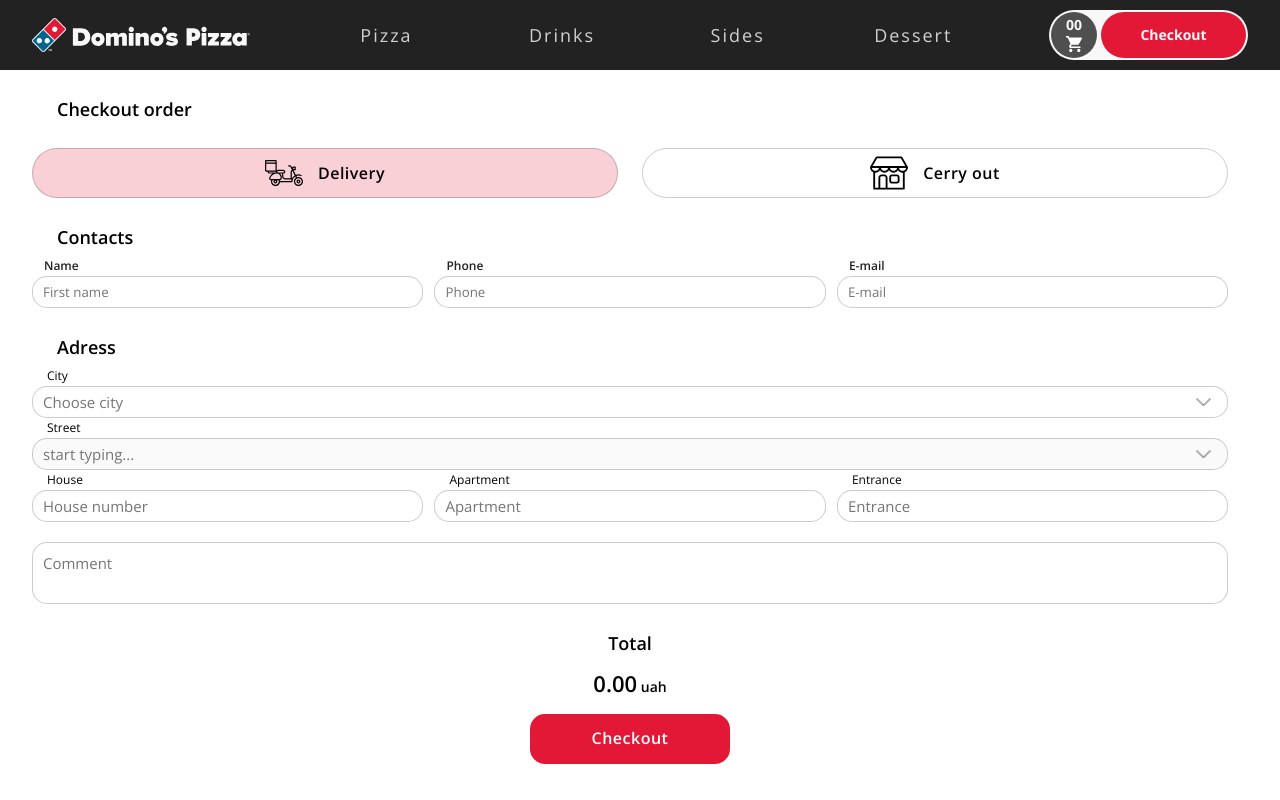
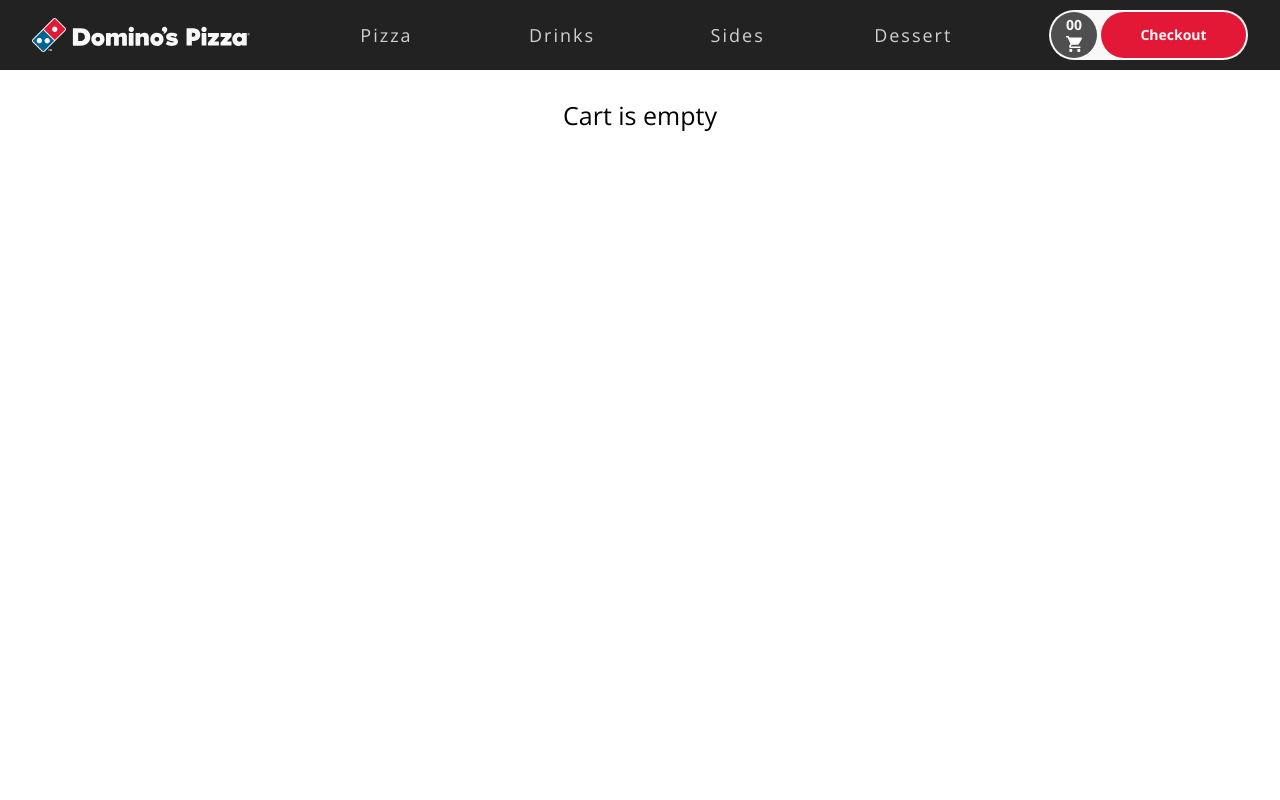
Before and after one commit to Valentos215/Pizza-shop, a React (Create React App) app: page /checkout in a window 1280 px wide. Built offline with nearby package versions, Linux system fonts and the light colour scheme.

Commit message:
Finish checkout page

```diff
--- a/src/components/Checkout/Checkout.module.scss
+++ b/src/components/Checkout/Checkout.module.scss
@@ -8,3 +8,10 @@
       flex-direction: column;
    }
 }
+.title {
+   margin-top: 100px;
+   font-size: 25px;
+   line-height: 30px;
+   text-align: center;
+   padding: 0 4%;
+}
--- a/src/components/Checkout/Checkout.tsx
+++ b/src/components/Checkout/Checkout.tsx
@@ -1,13 +1,28 @@
+import { useState, useContext } from "react";
+import { CartContext } from "../../contexts/cartContext";
 import s from "./Checkout.module.scss";
 import Form from "./Form/Form";
 import Order from "./Order/Order";
 
 const Checkout = () => {
+  const [checkoutSuccess, setCheckoutSuccess] = useState(false);
+  const [cart] = useContext(CartContext);
+
+  if (checkoutSuccess)
+    return (
+      <div className={s.title}>
+        You have successfully placed an order, wait for the operator's call
+      </div>
+    );
+  if (!cart[0]) {
+    return <div className={s.title}>Cart is empty</div>;
+  }
+
   return (
     <div className="container">
       <div className={s.wrapper}>
         <Order />
-        <Form />
+        <Form setCheckoutSuccess={setCheckoutSuccess} />
       </div>
     </div>
   );
--- a/src/components/Checkout/Form/Form.module.scss
+++ b/src/components/Checkout/Form/Form.module.scss
@@ -102,6 +102,7 @@
    }
 }
 .total {
+   position: relative;
    align-self: center;
    & h3 {
       margin-left: 0;
@@ -145,3 +146,8 @@
       }
    }
 }
+.preloader {
+   position: absolute;
+   width: 100%;
+   bottom: 190px;
+}
--- a/src/components/Checkout/Form/Form.tsx
+++ b/src/components/Checkout/Form/Form.tsx
@@ -1,4 +1,4 @@
-import { useContext, useState } from "react";
+import { useContext, useState, useEffect } from "react";
 import s from "./Form.module.scss";
 import deliveryLogo from "../../../assets/Delivery.svg";
 import carryOutLogo from "../../../assets/CarryOut.svg";
@@ -9,6 +9,8 @@ import Store from "./Store";
 import { useFormik } from "formik";
 import * as Yup from "yup";
 import InputMask from "react-input-mask";
+import useFetch from "../../../hooks/useFetch";
+import Preloader from "../../sharedComponents/Preloader/Preloader";
 
 type StoreAdress = { city: string; store: string };
 type DeliveryAdress = {
@@ -18,15 +20,19 @@ type DeliveryAdress = {
   apartment?: string;
   entrance?: string;
 };
+type FormProps = {
+  setCheckoutSuccess: React.Dispatch<React.SetStateAction<boolean>>;
+};
 
-const Form = () => {
+const Form = ({ setCheckoutSuccess }: FormProps) => {
   const [delivery, setDelivery] = useState(true);
-  const [cart] = useContext(CartContext);
+  const [cart, setCart] = useContext(CartContext);
   const [check, setCheck] = useState(false);
   const [deliveryAdress, setDeliveryAdress] = useState<DeliveryAdress | null>(
     null
   );
   const [storeAdress, setStoreAdress] = useState<StoreAdress | null>(null);
+  const { isLoading, response, doFetch } = useFetch("pizza");
 
   const errorMes = {
     nameLong: "Name is to long",
@@ -62,10 +68,21 @@ const Form = () => {
       phone: Yup.string().required(errorMes.phoneRequired),
     }),
     onSubmit: (values) => {
+      if (isLoading) {
+        return;
+      }
       setCheck(true);
-      if (!adressError) console.log(values);
+      if (!adressError) {
+        doFetch();
+      }
     },
   });
+
+  useEffect(() => {
+    if (!response) return;
+    setCheckoutSuccess(true);
+    setCart([]);
+  }, [response]);
 
   const disabled = adressError || !formik.isValid;
 
@@ -161,6 +178,11 @@ const Form = () => {
       )}
       <textarea name="comment" rows={2} placeholder="Comment"></textarea>
       <div className={s.total}>
+        {isLoading && (
+          <div className={s.preloader}>
+            <Preloader />
+          </div>
+        )}
         <h3>Total</h3>
         <p>
           {totalAmount(cart)}.00<span> uah</span>
```
